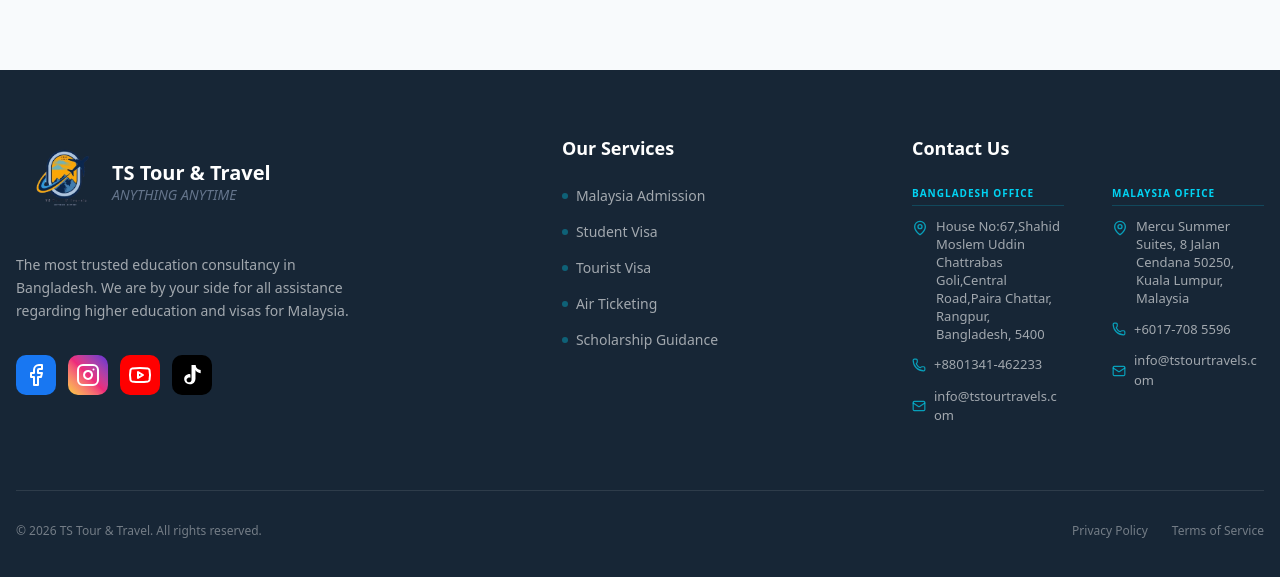
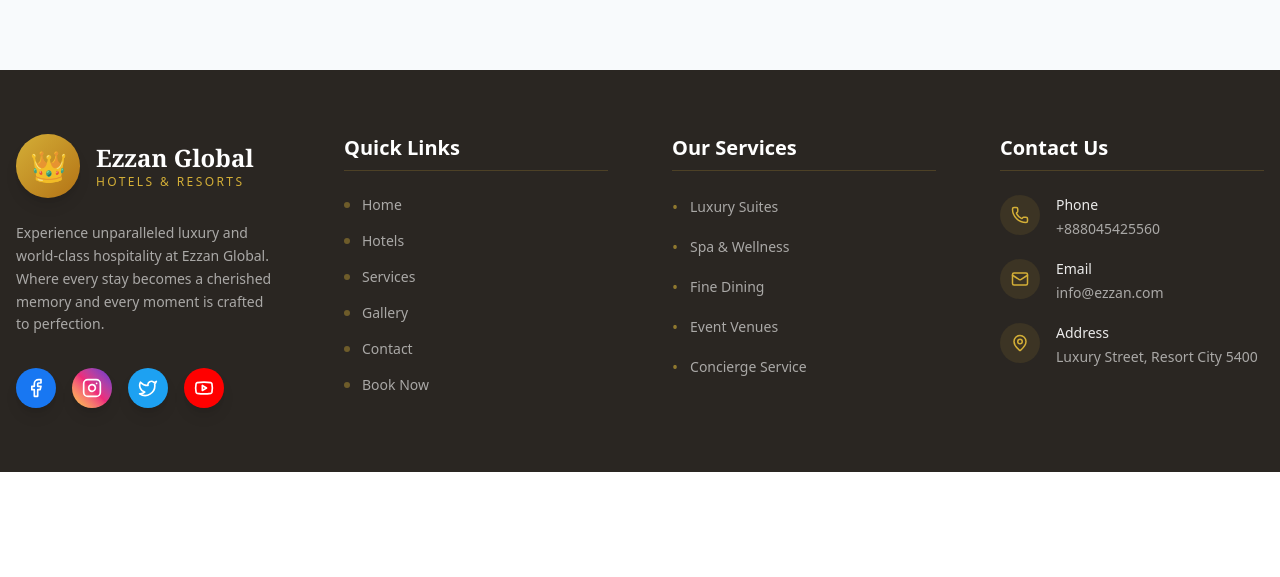
Before and after one commit to ashrafultusar/Ezzan-Global-Hospitality, a Next.js app: page / in a window 1280 px wide. Shown: the part 5930-6507 px from the top of the page. After the commit the page ends 6402 px from the top, so only its background shows below. Built offline with nearby package versions, Linux system fonts and the light colour scheme; no server answers; the database is empty.

Commit message:
added footer  update

```diff
--- a/components/Footer.tsx
+++ b/components/Footer.tsx
@@ -1,196 +1,192 @@
-import {
-  Facebook,
-  Instagram,
-  Youtube,
-  Mail,
-  Phone,
-  MapPin,
-} from "lucide-react";
-import Image from "next/image";
+"use client";
+
+import { Facebook, Instagram, Youtube, Mail, Phone, MapPin, Twitter } from "lucide-react";
+import Link from "next/link";
 
 const Footer = () => {
   const services = [
-    "Malaysia Admission",
-    "Student Visa",
-    "Tourist Visa",
-    "Air Ticketing",
-    "Scholarship Guidance",
+    { name: "Luxury Suites", href: "/rooms" },
+    { name: "Spa & Wellness", href: "/spa" },
+    { name: "Fine Dining", href: "/dining" },
+    { name: "Event Venues", href: "/events" },
+    { name: "Concierge Service", href: "/concierge" },
+  ];
+
+  const quickLinks = [
+    { name: "Home", href: "/" },
+    { name: "Hotels", href: "/hotels" },
+    { name: "Services", href: "/services" },
+    { name: "Gallery", href: "/gallery" },
+    { name: "Contact", href: "/contact" },
+    { name: "Book Now", href: "/booking" },
   ];
 
   const socialLinks = [
     {
       icon: Facebook,
-      href: "https://www.facebook.com/tsstudysolutionmalaysia",
+      href: "#",
       label: "Facebook",
-      brandClass: "bg-[#1877F2] text-white",
+      brandClass: "bg-[#1877F2] hover:bg-[#1877F2]/90 text-white",
     },
     {
       icon: Instagram,
       href: "#",
       label: "Instagram",
-      brandClass:
-        "bg-gradient-to-tr from-[#f9ce34] via-[#ee2a7b] to-[#6228d7] text-white",
+      brandClass: "bg-gradient-to-tr from-[#f9ce34] via-[#ee2a7b] to-[#6228d7] hover:opacity-90 text-white",
+    },
+    {
+      icon: Twitter,
+      href: "#",
+      label: "Twitter",
+      brandClass: "bg-[#1DA1F2] hover:bg-[#1DA1F2]/90 text-white",
     },
     {
       icon: Youtube,
       href: "#",
       label: "YouTube",
-      brandClass: "bg-[#FF0000] text-white",
-    },
-    {
-      // TikTok Custom SVG for perfect rendering
-      icon: () => (
-        <svg fill="currentColor" viewBox="0 0 24 24" className="w-5 h-5">
-          <path d="M12.525.02c1.31-.02 2.61-.01 3.91-.02.08 1.53.63 3.09 1.75 4.17 1.12 1.11 2.7 1.62 4.24 1.79v4.03c-1.44-.17-2.89-.6-4.09-1.47-.88-.64-1.62-1.49-2.11-2.47-.04 3.44-.02 6.88-.04 10.32-.08 2.51-1.42 4.97-3.71 6.01-2.26 1.08-5.11.87-7.14-.52-2.13-1.42-3.21-4.18-2.58-6.62.53-2.2 2.45-3.95 4.67-4.27.9-.14 1.83-.03 2.69.29-.02 1.35-.02 2.7-.02 4.05-.85-.35-1.84-.42-2.69-.07-1.12.44-1.92 1.6-1.9 2.81.01 1.29.98 2.45 2.25 2.64 1.37.23 2.91-.53 3.44-1.85.17-.41.24-.85.23-1.29V.02z" />
-        </svg>
-      ),
-      href: "https://www.tiktok.com/@ts.tour.travels7",
-      label: "Tiktok",
-      brandClass: "bg-black text-white",
+      brandClass: "bg-[#FF0000] hover:bg-[#FF0000]/90 text-white",
     },
   ];
 
-  const offices = [
+  const contactInfo = [
     {
-      name: "Bangladesh Office",
-      address:
-        "House No:67,Shahid Moslem Uddin Chattrabas Goli,Central Road,Paira Chattar, Rangpur, Bangladesh, 5400",
-      phone: "+8801341-462233",
-      email: "info@tstourtravels.com",
+      icon: Phone,
+      label: "Phone",
+      value: "+888045425560",
+      href: "tel:+888045425560",
     },
     {
-      name: "Malaysia Office",
-      address:
-        "Mercu Summer Suites, 8 Jalan Cendana 50250, Kuala Lumpur, Malaysia",
-      phone: "+6017-708 5596",
-      email: "info@tstourtravels.com",
+      icon: Mail,
+      label: "Email",
+      value: "info@ezzan.com",
+      href: "mailto:info@ezzan.com",
+    },
+    {
+      icon: MapPin,
+      label: "Address",
+      value: "Luxury Street, Resort City 5400",
+      href: "#",
     },
   ];
 
   return (
-    <footer className="bg-[#172636] text-white/80">
+    <footer className="bg-[#2a2622] text-white/80">
+      {/* Main Footer */}
       <div className="container mx-auto px-4 py-16">
-        <div className="grid grid-cols-1 md:grid-cols-2 lg:grid-cols-3 gap-12 lg:gap-24 items-start">
+        <div className="grid grid-cols-1 md:grid-cols-2 lg:grid-cols-4 gap-12 lg:gap-16">
+          {/* Brand Section */}
           <div className="space-y-6">
-            <div className="flex items-center ">
-              <div className="relative h-20 w-20 sm:h-24  sm:w-24 shrink-0">
-                <Image
-                  src="/assets/logo/logo.png"
-                  alt="Agency Logo"
-                  fill
-                  sizes="(max-width: 768px) 80px, 96px"
-                  priority
-                  className="object-contain"
-                />
+            <div className="flex items-center gap-4">
+              <div className="w-16 h-16 rounded-full bg-gradient-to-br from-[#D4AF37] to-[#B37314] flex items-center justify-center shadow-lg">
+                <span className="text-3xl">👑</span>
               </div>
-
               <div className="flex flex-col">
-                <span className="text-lg sm:text-xl font-bold text-white leading-tight">
-                  TS Tour & Travel
+                <span className="text-2xl font-serif font-bold text-white">
+                  Ezzan Global
                 </span>
-                <span className="text-xs sm:text-sm text-[#64748B] font-medium italic">
-                  ANYTHING ANYTIME
+                <span className="text-xs tracking-[0.2em] text-[#D4AF37] font-medium uppercase">
+                  Hotels & Resorts
                 </span>
               </div>
             </div>
 
-            <p className="text-white/60 leading-relaxed text-sm max-w-sm">
-              The most trusted education consultancy in Bangladesh. We are by
-              your side for all assistance regarding higher education and visas
-              for Malaysia.
+            <p className="text-white/60 leading-relaxed text-sm">
+              Experience unparalleled luxury and world-class hospitality at Ezzan Global.
+              Where every stay becomes a cherished memory and every moment is crafted to perfection.
             </p>
-            <div className="flex flex-wrap gap-3 pt-2">
+
+            <div className="flex gap-4 pt-2">
               {socialLinks.map((social) => (
                 <a
-                  target="_blank"
-                  rel="noopener noreferrer"
                   key={social.label}
                   href={social.href}
-                  className={`w-10 h-10 rounded-lg flex items-center justify-center transition-transform hover:scale-110 active:scale-95 ${social.brandClass}`}
+                  className={`w-10 h-10 rounded-full flex items-center justify-center transition-all duration-300 ${social.brandClass} hover:scale-110 active:scale-95 shadow-lg`}
                   aria-label={social.label}
                 >
-                  <social.icon />
+                  <social.icon size={20} />
                 </a>
               ))}
             </div>
           </div>
 
-          {/* 2. Services List */}
-          <div className="lg:justify-self-center">
-            <h3 className="text-lg font-bold text-white mb-6">Our Services</h3>
+          {/* Quick Links */}
+          <div>
+            <h3 className="text-xl font-bold text-white mb-6 pb-2 border-b border-[#D4AF37]/20">
+              Quick Links
+            </h3>
             <ul className="space-y-4">
-              {services.map((service) => (
-                <li
-                  key={service}
-                  className="flex items-center gap-2 group cursor-pointer"
-                >
-                  <span className="w-1.5 h-1.5 rounded-full bg-cyan-500/40 group-hover:bg-cyan-400 transition-colors" />
-                  <span className="text-white/60 text-sm group-hover:text-white transition-colors">
-                    {service}
-                  </span>
+              {quickLinks.map((link) => (
+                <li key={link.name}>
+                  <Link
+                    href={link.href}
+                    className="flex items-center gap-3 group text-white/60 hover:text-[#D4AF37] transition-all duration-300"
+                  >
+                    <span className="w-1.5 h-1.5 rounded-full bg-[#D4AF37]/40 group-hover:bg-[#D4AF37] transition-colors" />
+                    <span className="text-sm group-hover:translate-x-1 transition-transform">
+                      {link.name}
+                    </span>
+                  </Link>
                 </li>
               ))}
             </ul>
           </div>
 
-          {/* 3. Contact Details */}
+          {/* Services */}
+          <div>
+            <h3 className="text-xl font-bold text-white mb-6 pb-2 border-b border-[#D4AF37]/20">
+              Our Services
+            </h3>
+            <ul className="space-y-4">
+              {services.map((service) => (
+                <li key={service.name}>
+                  <Link
+                    href={service.href}
+                    className="flex items-center gap-3 group text-white/60 hover:text-[#D4AF37] transition-all duration-300"
+                  >
+                    <span className="text-[#D4AF37]/60 group-hover:text-[#D4AF37] transition-colors">
+                      •
+                    </span>
+                    <span className="text-sm group-hover:translate-x-1 transition-transform">
+                      {service.name}
+                    </span>
+                  </Link>
+                </li>
+              ))}
+            </ul>
+          </div>
 
-          <div className="lg:col-span-1 w-full">
-            <h3 className="text-lg font-bold text-white mb-6">Contact Us</h3>
-
-            <div className="grid grid-cols-1 sm:grid-cols-2 lg:grid-cols-2 gap-8 lg:gap-12">
-              {offices.map((office, index) => (
-                <div key={index} className="space-y-3">
-                  <h4 className="text-cyan-400 text-[10px] font-bold uppercase tracking-widest border-b border-cyan-400/20 pb-1 mb-3">
-                    {office.name}
-                  </h4>
-
-                  <ul className="space-y-3">
-                    <li className="flex items-start gap-2 group">
-                      <MapPin className="w-4 h-4 text-cyan-400/70 shrink-0 mt-0.5" />
-                      <span className="text-white/60 text-[13px] leading-snug">
-                        {office.address}
-                      </span>
-                    </li>
-
-                    <li className="flex items-center gap-2">
-                      <Phone className="w-3.5 h-3.5 text-cyan-400/70 shrink-0" />
-                      <a
-                        href={`tel:${office.phone.replace(/\s+/g, "")}`}
-                        className="text-white/60 text-[13px] hover:text-white transition-colors"
-                      >
-                        {office.phone}
-                      </a>
-                    </li>
-
-                    <li className="flex items-center gap-2">
-                      <Mail className="w-3.5 h-3.5 text-cyan-400/70 shrink-0" />
-                      <a
-                        href={`mailto:${office.email}`}
-                        className="text-white/60 text-[13px] hover:text-white transition-colors break-all"
-                      >
-                        {office.email}
-                      </a>
-                    </li>
-                  </ul>
-                </div>
+          {/* Contact Info */}
+          <div>
+            <h3 className="text-xl font-bold text-white mb-6 pb-2 border-b border-[#D4AF37]/20">
+              Contact Us
+            </h3>
+            <div className="space-y-5">
+              {contactInfo.map((info) => (
+                <a
+                  key={info.label}
+                  href={info.href}
+                  className="flex items-start gap-4 group"
+                >
+                  <div className="w-10 h-10 rounded-full bg-[#D4AF37]/10 flex items-center justify-center group-hover:bg-[#D4AF37]/20 transition-colors">
+                    <info.icon size={18} className="text-[#D4AF37]" />
+                  </div>
+                  <div>
+                    <p className="text-sm font-medium text-white/90 group-hover:text-[#D4AF37] transition-colors">
+                      {info.label}
+                    </p>
+                    <p className="text-sm text-white/60 group-hover:text-white/90 transition-colors mt-1">
+                      {info.value}
+                    </p>
+                  </div>
+                </a>
               ))}
             </div>
+
+
           </div>
         </div>
 
-        {/* Bottom Copyright Bar */}
-        <div className="border-t border-white/10 mt-16 pt-8 flex flex-col md:flex-row justify-between items-center gap-4 text-white/40 text-xs">
-          <p>© 2026 TS Tour & Travel. All rights reserved.</p>
-          <div className="flex gap-6">
-            <a href="#" className="hover:text-white transition-colors">
-              Privacy Policy
-            </a>
-            <a href="#" className="hover:text-white transition-colors">
-              Terms of Service
-            </a>
-          </div>
-        </div>
+
       </div>
     </footer>
   );
```
